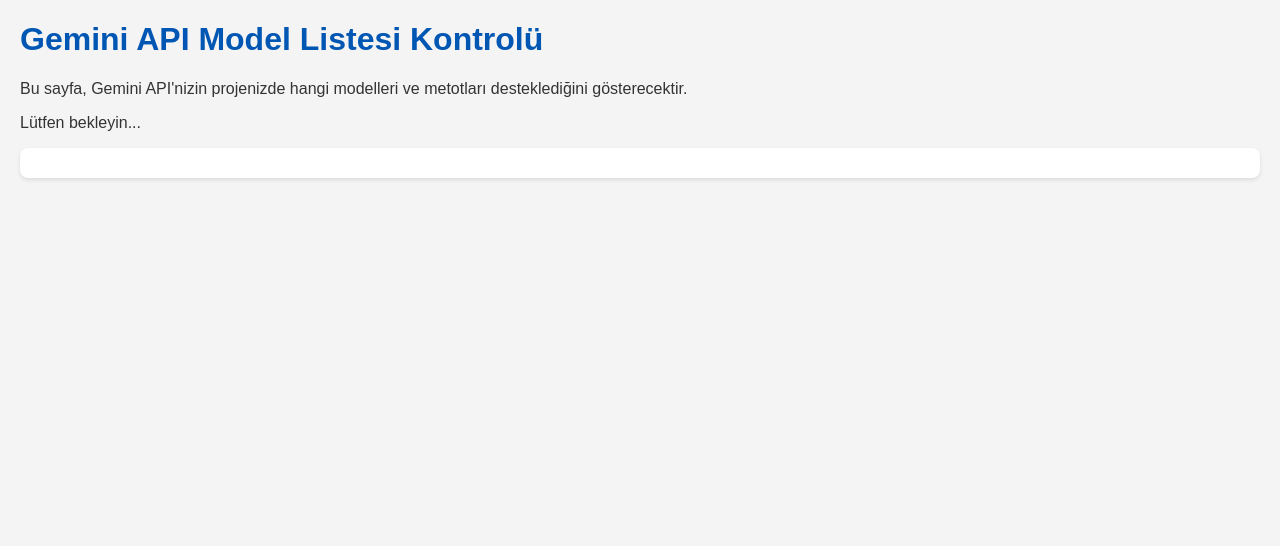
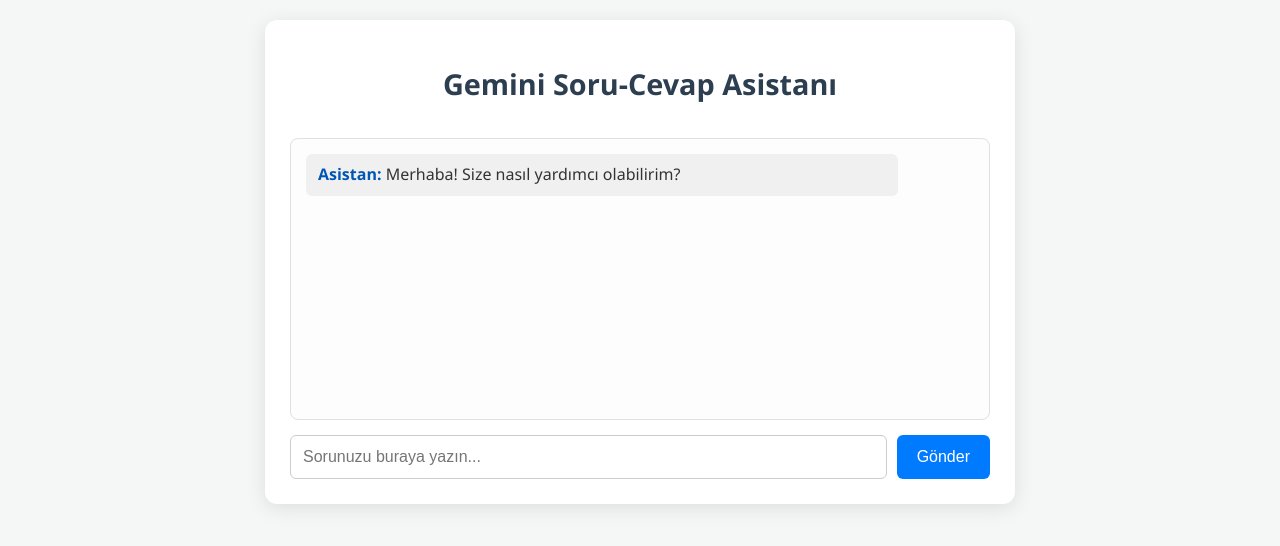
Before and after one commit to piyamijj/Master, a website: page index.html in a window 1280 px wide. Drawn offline with Linux system fonts and the light colour scheme.

Commit message:
Update index.html

```diff
--- a/index.html
+++ b/index.html
@@ -3,24 +3,170 @@
 <head>
     <meta charset="UTF-8">
     <meta name="viewport" content="width=device-width, initial-scale=1.0">
-    <title>Gemini Model Listesi Kontrolü</title>
+    <title>Gemini Soru-Cevap Asistanı</title>
     <style>
-        body { font-family: Arial, sans-serif; margin: 20px; background-color: #f4f4f4; color: #333; }
-        h1 { color: #0056b3; }
-        #output { background-color: #fff; padding: 15px; border-radius: 8px; box-shadow: 0 2px 4px rgba(0,0,0,0.1); }
-        ul { list-style-type: none; padding: 0; }
-        li { margin-bottom: 10px; border-bottom: 1px solid #eee; padding-bottom: 5px; }
-        strong { color: #007bff; }
-        .error { color: red; font-weight: bold; }
+        body {
+            font-family: 'Segoe UI', Tahoma, Geneva, Verdana, sans-serif;
+            margin: 0;
+            padding: 20px;
+            background-color: #f4f7f6;
+            color: #333;
+            display: flex;
+            justify-content: center;
+            align-items: flex-start;
+            min-height: 100vh;
+        }
+        #chat-container {
+            background-color: #ffffff;
+            border-radius: 12px;
+            box-shadow: 0 4px 20px rgba(0, 0, 0, 0.1);
+            max-width: 700px;
+            width: 100%;
+            padding: 25px;
+            display: flex;
+            flex-direction: column;
+            gap: 15px;
+        }
+        h1 {
+            color: #2c3e50;
+            text-align: center;
+            margin-bottom: 20px;
+            font-size: 1.8em;
+        }
+        #output {
+            border: 1px solid #e0e0e0;
+            border-radius: 8px;
+            min-height: 250px;
+            max-height: 400px;
+            overflow-y: auto;
+            padding: 15px;
+            background-color: #fdfdfd;
+            line-height: 1.6;
+            word-wrap: break-word;
+        }
+        .message {
+            margin-bottom: 10px;
+            padding: 8px 12px;
+            border-radius: 6px;
+            max-width: 85%;
+        }
+        .user-message {
+            background-color: #e6f7ff;
+            align-self: flex-end;
+            margin-left: auto;
+        }
+        .assistant-message {
+            background-color: #f0f0f0;
+            align-self: flex-start;
+            margin-right: auto;
+        }
+        .message strong {
+            color: #0056b3;
+        }
+        #input-area {
+            display: flex;
+            gap: 10px;
+        }
+        #input {
+            flex-grow: 1;
+            padding: 12px;
+            border: 1px solid #ccc;
+            border-radius: 6px;
+            font-size: 1em;
+        }
+        button {
+            padding: 12px 20px;
+            background-color: #007bff;
+            color: white;
+            border: none;
+            border-radius: 6px;
+            cursor: pointer;
+            font-size: 1em;
+            transition: background-color 0.3s ease;
+        }
+        button:hover {
+            background-color: #0056b3;
+        }
+        .loading-indicator {
+            text-align: center;
+            margin-top: 10px;
+            font-style: italic;
+            color: #666;
+        }
     </style>
 </head>
 <body>
-    <h1>Gemini API Model Listesi Kontrolü</h1>
-    <p>Bu sayfa, Gemini API'nizin projenizde hangi modelleri ve metotları desteklediğini gösterecektir.</p>
-    <p>Lütfen bekleyin...</p>
-    <div id="output"></div>
+    <div id="chat-container">
+        <h1>Gemini Soru-Cevap Asistanı</h1>
+        <div id="output">
+            <div class="message assistant-message">
+                <strong>Asistan:</strong> Merhaba! Size nasıl yardımcı olabilirim?
+            </div>
+        </div>
+        <div id="input-area">
+            <input type="text" id="input" placeholder="Sorunuzu buraya yazın...">
+            <button id="send-button">Gönder</button>
+        </div>
+        <div id="loading" class="loading-indicator" style="display: none;">
+            Asistan düşünüyor...
+        </div>
+    </div>
 
-    <!-- Gemini JS dosyasını burada çağırıyoruz -->
-    <script type="module" src="./gemini.js"></script>
+    <script>
+        const outputDiv = document.getElementById('output');
+        const inputField = document.getElementById('input');
+        const sendButton = document.getElementById('send-button');
+        const loadingIndicator = document.getElementById('loading');
+
+        sendButton.addEventListener('click', sendMessage);
+        inputField.addEventListener('keypress', function(e) {
+            if (e.key === 'Enter') {
+                sendMessage();
+            }
+        });
+
+        async function sendMessage() {
+            const userInput = inputField.value.trim();
+            if (!userInput) return;
+
+            // Kullanıcı mesajını göster
+            outputDiv.innerHTML += `<div class="message user-message"><strong>Siz:</strong> ${userInput}</div>`;
+            inputField.value = ''; // Giriş alanını temizle
+            outputDiv.scrollTop = outputDiv.scrollHeight; // En alta kaydır
+
+            loadingIndicator.style.display = 'block'; // Yükleniyor göstergesini göster
+            sendButton.disabled = true; // Gönder butonunu devre dışı bırak
+            inputField.disabled = true; // Giriş alanını devre dışı bırak
+
+            try {
+                // Backend API'nizin endpoint'ine istek gönderin
+                const response = await fetch('/api/gemini', {
+                    method: 'POST',
+                    headers: {
+                        'Content-Type': 'application/json'
+                    },
+                    body: JSON.stringify({ prompt: userInput })
+                });
+
+                if (!response.ok) {
+                    const errorData = await response.json().catch(() => ({ message: 'Bilinmeyen bir hata oluştu.' }));
+                    throw new Error(`API Hatası: ${response.status} - ${errorData.message || response.statusText}`);
+                }
+
+                const data = await response.json();
+                outputDiv.innerHTML += `<div class="message assistant-message"><strong>Asistan:</strong> ${data.response}</div>`;
+
+            } catch (error) {
+                console.error('API isteği sırasında bir hata oluştu:', error);
+                outputDiv.innerHTML += `<div class="message assistant-message" style="color: red;"><strong>Asistan (Hata):</strong> Üzgünüm, şu an yanıt veremiyorum. Lütfen daha sonra tekrar deneyin. (Detay: ${error.message || 'Bilinmeyen Hata'})</div>`;
+            } finally {
+                loadingIndicator.style.display = 'none'; // Yükleniyor göstergesini gizle
+                sendButton.disabled = false; // Gönder butonunu etkinleştir
+                inputField.disabled = false; // Giriş alanını etkinleştir
+                inputField.focus(); // Giriş alanına odaklan
+                outputDiv.scrollTop = outputDiv.scrollHeight; // En alta kaydır
+            }
+        }
+    </script>
 </body>
 </html>
```
